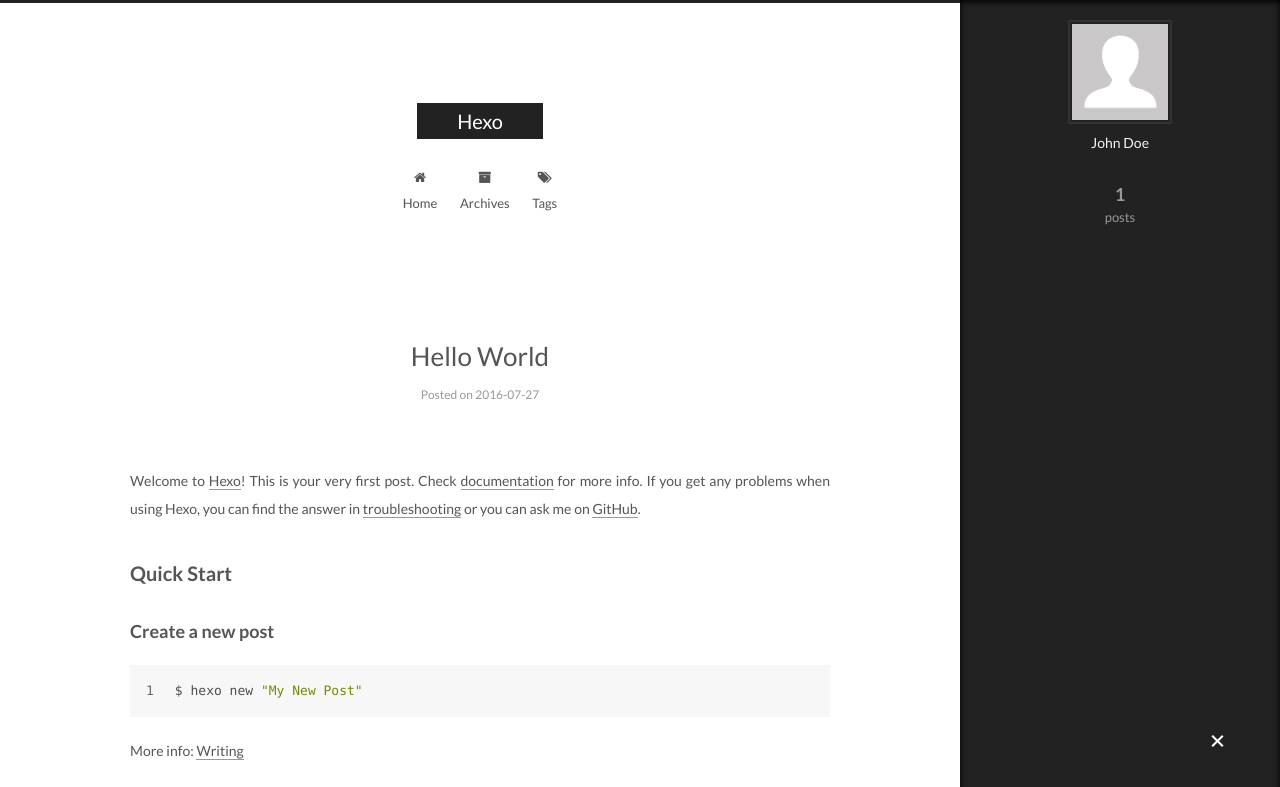
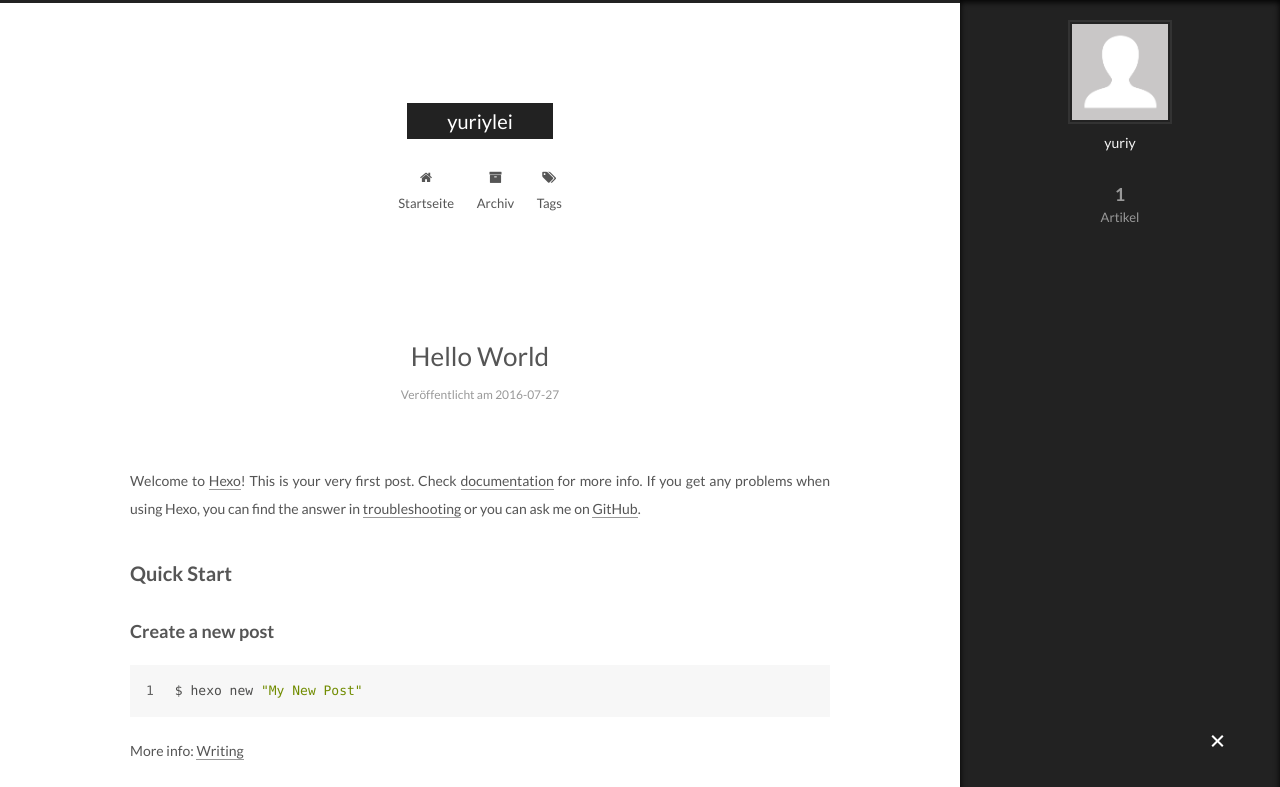
Before and after one commit to YuriyLei/YuriyLei.github.io, a plain HTML site: page index.html in a window 1280 px wide. Both pictures are taken after a click on the element 1217 px from the left and 742 px from the top of the page. Shown: the top 787 px of the page. Drawn offline with Linux system fonts and the light colour scheme.

Commit message:
Site updated: 2016-07-27 11:22:30

```diff
--- a/css/main.css
+++ b/css/main.css
@@ -1548,7 +1548,7 @@
   width: 4px;
   height: 4px;
   border-radius: 50%;
-  background: #ffffcf;
+  background: #cbbbd0;
 }
 .links-of-blogroll {
   font-size: 13px;
--- a/index.html
+++ b/index.html
@@ -85,11 +85,11 @@
 
 
 <meta property="og:type" content="website">
-<meta property="og:title" content="Hexo">
+<meta property="og:title" content="yuriylei">
 <meta property="og:url" content="http://yoursite.com/index.html">
-<meta property="og:site_name" content="Hexo">
+<meta property="og:site_name" content="yuriylei">
 <meta name="twitter:card" content="summary">
-<meta name="twitter:title" content="Hexo">
+<meta name="twitter:title" content="yuriylei">
 
 
 
@@ -112,7 +112,7 @@
 
   <link rel="canonical" href="http://yoursite.com/"/>
 
-  <title> Hexo </title>
+  <title> yuriylei </title>
 </head>
 
 <body itemscope itemtype="http://schema.org/WebPage" lang="">
@@ -145,7 +145,7 @@
   <div class="custom-logo-site-title">
     <a href="/"  class="brand" rel="start">
       <span class="logo-line-before"><i></i></span>
-      <span class="site-title">Hexo</span>
+      <span class="site-title">yuriylei</span>
       <span class="logo-line-after"><i></i></span>
     </a>
   </div>
@@ -172,7 +172,7 @@
 
               <i class="menu-item-icon fa fa-fw fa-home"></i> <br />
 
-            Home
+            Startseite
           </a>
         </li>
 
@@ -182,7 +182,7 @@
 
               <i class="menu-item-icon fa fa-fw fa-archive"></i> <br />
 
-            Archives
+            Archiv
           </a>
         </li>
 
@@ -248,7 +248,7 @@
             <span class="post-meta-item-icon">
               <i class="fa fa-calendar-o"></i>
             </span>
-            <span class="post-meta-item-text">Posted on</span>
+            <span class="post-meta-item-text">Veröffentlicht am</span>
             <time itemprop="dateCreated" datetime="2016-07-27T11:00:37+08:00" content="2016-07-27">
               2016-07-27
             </time>
@@ -350,15 +350,15 @@
         <div class="site-author motion-element" itemprop="author" itemscope itemtype="http://schema.org/Person">
           <img class="site-author-image" itemprop="image"
                src="/images/avatar.gif"
-               alt="John Doe" />
-          <p class="site-author-name" itemprop="name">John Doe</p>
+               alt="yuriy" />
+          <p class="site-author-name" itemprop="name">yuriy</p>
           <p class="site-description motion-element" itemprop="description"></p>
         </div>
         <nav class="site-state motion-element">
           <div class="site-state-item site-state-posts">
             <a href="/archives">
               <span class="site-state-item-count">1</span>
-              <span class="site-state-item-name">posts</span>
+              <span class="site-state-item-name">Artikel</span>
             </a>
           </div>
 
@@ -401,11 +401,11 @@
   <span class="with-love">
     <i class="fa fa-heart"></i>
   </span>
-  <span class="author" itemprop="copyrightHolder">John Doe</span>
+  <span class="author" itemprop="copyrightHolder">yuriy</span>
 </div>
 
 <div class="powered-by">
-  Powered by <a class="theme-link" href="http://hexo.io">Hexo</a>
+  Erstellt mit  <a class="theme-link" href="http://hexo.io">Hexo</a>
 </div>
 
 <div class="theme-info">
```
Also changed, not shown: 2016/07/27/hello-world/index.html (+13 -13 lines), archives/2016/07/index.html (+13 -13 lines), archives/2016/index.html (+13 -13 lines), archives/index.html (+13 -13 lines).
